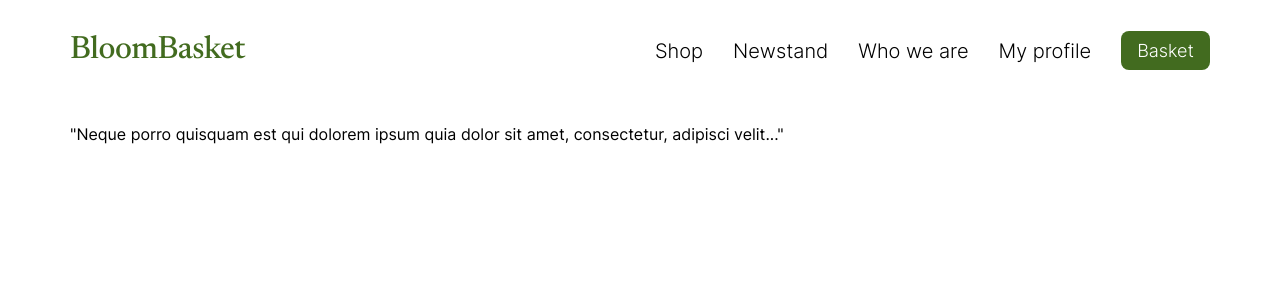
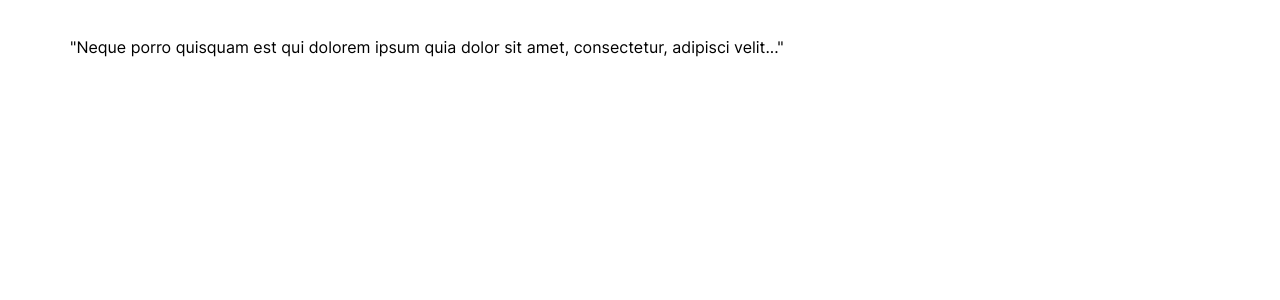
Before and after one commit to Cindarion/grocery-store, a React (Create React App) app: page /login in a window 1280 px wide. Shown: the top 300 px of the page. Built offline with nearby package versions, Linux system fonts and the light colour scheme; the HTML template or start-up script is replaced by a standard one.

Commit message:
improved routing
- added DisplayNavbar component, wich will display Navbar on every page except Login page
- minor fixes

```diff
--- a/src/App.js
+++ b/src/App.js
@@ -1,18 +1,13 @@
-import { BrowserRouter } from 'react-router-dom';
 import { CartProvider } from './components/context/cartContext';
-import Navbar from './components/UI/Navbar/Navbar';
 import AppRouter from './components/AppRouter';
 import './styles/global.css'
 
 function App() {
   return (
     <CartProvider>
-      <BrowserRouter>
-          <Navbar/>
-          <div class="mainContainer">
-            <AppRouter/>
-          </div>
-      </BrowserRouter>
+      <div class="mainContainer">
+        <AppRouter/>
+      </div>
     </CartProvider>
   );
 }
--- a/src/components/AppRouter.jsx
+++ b/src/components/AppRouter.jsx
@@ -1,5 +1,7 @@
 import React from 'react'
-import { Route, Routes, Navigate } from 'react-router-dom'
+import { BrowserRouter, Route, Routes, Navigate } from 'react-router-dom'
+
+// pages
 import IntroductionPage from '../pages/Introduction/IntroductionPage'
 import ProductsPage from '../pages/Products/ProductsPage'
 import NewsPage from '../pages/News/NewsPage'
@@ -7,8 +9,17 @@ import ProfilePage from '../pages/Profile/ProfilePage'
 import CartPage from '../pages/Cart/CartPage'
 import LoginPage from '../pages/Login/LoginPage'
 
+//components
+import DisplayNavbar from './DisplayNavbar'
+import Navbar from './UI/Navbar/Navbar'
+
 const AppRouter = () => {
   return (
+    <BrowserRouter>
+      <DisplayNavbar>
+        <Navbar />
+      </DisplayNavbar>
+
       <Routes>
         <Route path="/introduction" element={<IntroductionPage/>}/>
         <Route path="/products" element={<ProductsPage/>}/>
@@ -18,6 +29,7 @@ const AppRouter = () => {
         <Route path="/cart" element={<CartPage/>}/>
         <Route path="/" element={<Navigate to="introduction" replace/>}/>
       </Routes>
+    </BrowserRouter>
   )
 }
 
--- /dev/null
+++ b/src/components/DisplayNavbar.jsx
@@ -0,0 +1,22 @@
+import React, { useEffect, useState } from 'react'
+import { useLocation } from 'react-router-dom';
+
+const DisplayNavbar = ({children}) => {
+  const location = useLocation();
+
+  const [showNavbar, setShowNavbar] = useState(false);
+
+  useEffect(() => {
+    if (location.pathname === '/login') {
+      setShowNavbar(false);
+    } else {
+      setShowNavbar(true)
+    }
+  }, [location])
+
+  return (
+    <div>{showNavbar && children}</div>
+  )
+}
+
+export default DisplayNavbar
--- a/src/components/UI/navbar/Navbar.jsx
+++ b/src/components/UI/navbar/Navbar.jsx
@@ -29,7 +29,7 @@ const Navbar = memo(() => {
           <li><Link to="/products">Shop</Link> </li>
           <li><Link to="/news">Newstand</Link></li>
           <li><Link to="/introduction">Who we are</Link></li>
-          <li><Link to="/profile">My profile</Link></li>
+          <li><Link to="/login">My profile</Link></li>
           <li><Link to="/cart">
             <ActionButton children={"Basket"}/>
             {renderCartQuantity()}
--- a/src/components/UI/navbar/Navbar.module.css
+++ b/src/components/UI/navbar/Navbar.module.css
@@ -17,8 +17,6 @@ header {
     align-items: center;
     margin-right: auto;
     margin-left: auto;
-    padding-right: 15px;
-    padding-left: 15px;
 }
 
 .companyTitle a {
```
Lines whose indentation alone changed are shown as unchanged.
